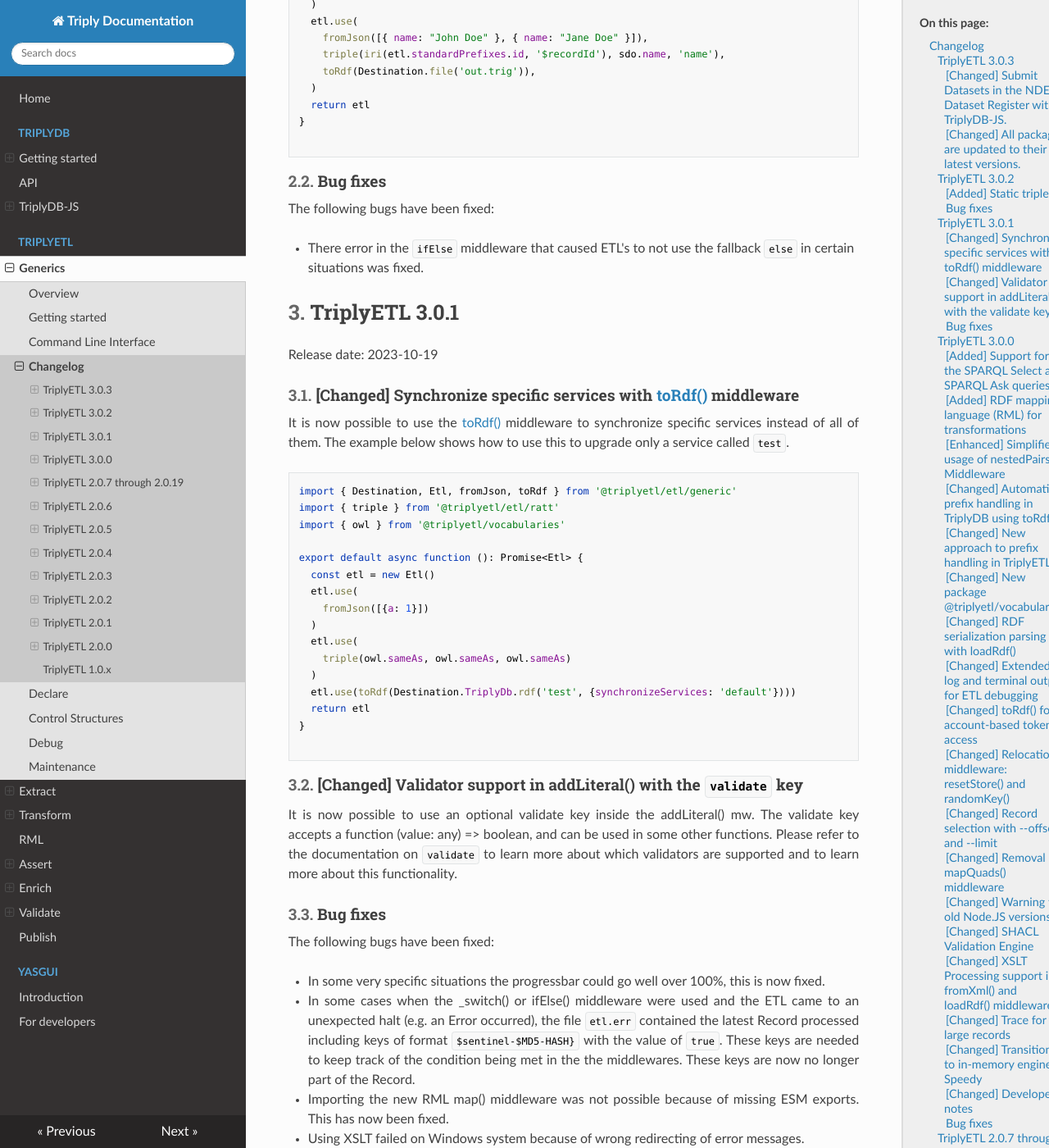
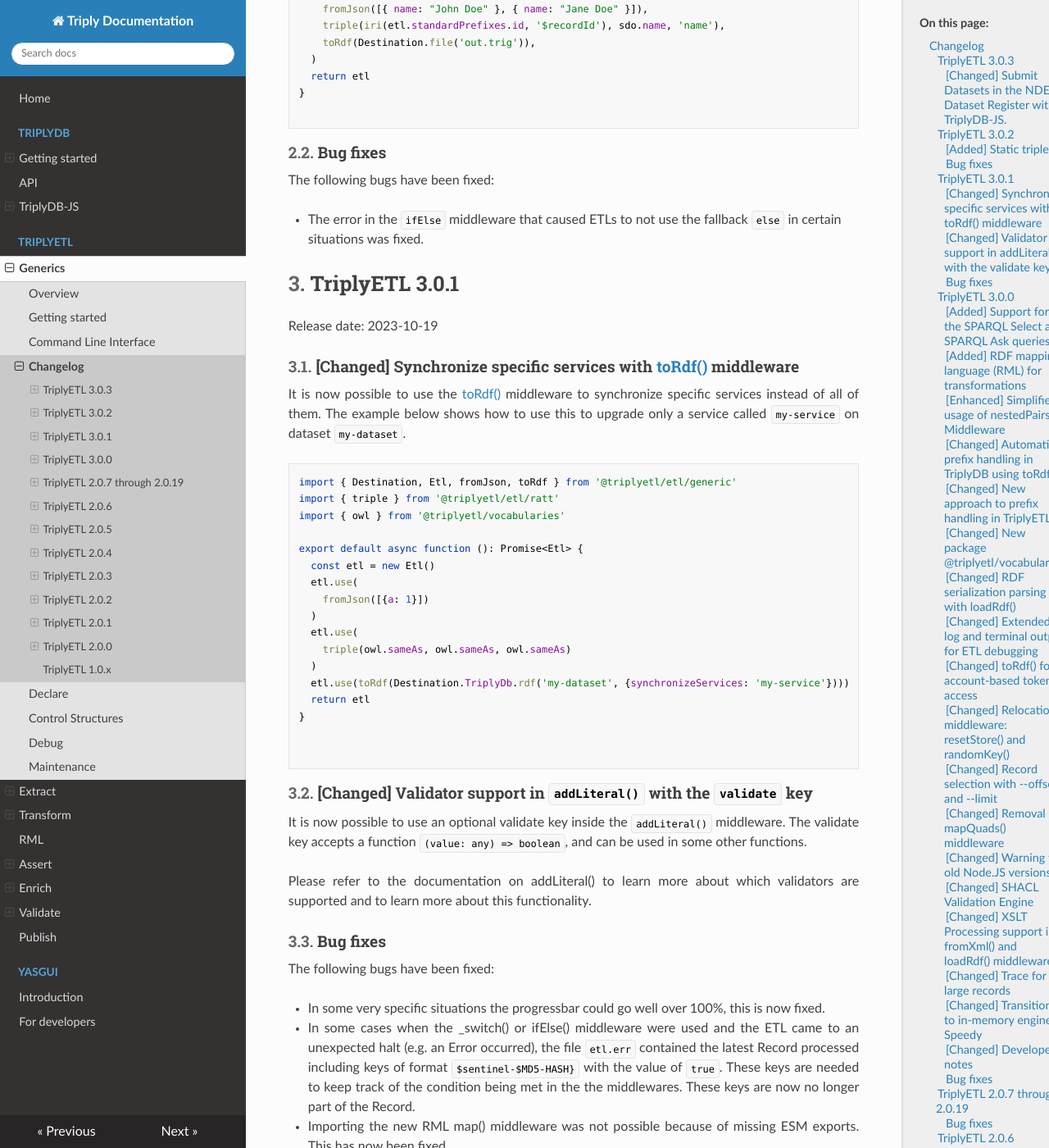
Before and after one commit to TriplyDB/Documentation, an MkDocs documentation site: the page built from docs/triply-etl/changelog/index.md, in a window 1280 px wide and 1400 px high, scrolled down 1238 px. Shown: the whole window at 82% size. Built offline with MkDocs 1.6.1, drawn with Linux system fonts in a browser that asks for light colours; some of the changed text lies outside the part shown.

Commit message:
Minor changes

````diff
--- a/docs/triply-etl/changelog/index.md
+++ b/docs/triply-etl/changelog/index.md
@@ -20,15 +20,13 @@
 toTriplyDb({dataset: 'nde', opts: {submitToNDEDatasetRegister: true}})
 ```
 
-### [Changed] All packages are updated to their latest versions.
-
 
 ## TriplyETL 3.0.2
 
 Release date: 2023-10-23
 
 ### [Added] Static triples
-You can now assert so called `static triples` as a one-time assertion, before or without any Extractors. Those are triples that are not related to the source extractors, but should only be asserted once per ETL.
+You can now assert so called `static triples` as a one-time assertion, before or without any [Extractors](../extract/formats). Those are triples that are not related to the source extractors, but should only be asserted once per ETL.
 
 ```ts
 import { Destination, Etl, fromJson, toRdf } from '@triplyetl/etl/generic'
@@ -57,15 +55,15 @@
 ### Bug fixes
 The following bugs have been fixed:
 
-- There error in the `ifElse` middleware that caused ETL's to not use the fallback `else` in certain situations was fixed.
+- The error in the `ifElse` middleware that caused ETLs to not use the fallback `else` in certain situations was fixed.
 
 ## TriplyETL 3.0.1
 
 Release date: 2023-10-19
 
 ### [Changed] Synchronize specific services with [toRdf()](../publish/#local-data-destinations) middleware
-It is now possible to use the [toRdf()](../publish/#local-data-destinations) middleware to synchronize specific services instead of all of them. The example below shows how to use this to upgrade only a service called `test`.
-<!-- check this with DIT -->
+It is now possible to use the [toRdf()](../publish/#local-data-destinations) middleware to synchronize specific services instead of all of them. The example below shows how to use this to upgrade only a service called `my-service` on dataset `my-dataset`.
+
 ```ts
 import { Destination, Etl, fromJson, toRdf } from '@triplyetl/etl/generic'
 import { triple } from '@triplyetl/etl/ratt'
@@ -79,13 +77,16 @@
   etl.use(
     triple(owl.sameAs, owl.sameAs, owl.sameAs)
   )
-  etl.use(toRdf(Destination.TriplyDb.rdf('test', {synchronizeServices: 'default'})))
+  etl.use(toRdf(Destination.TriplyDb.rdf('my-dataset', {synchronizeServices: 'my-service'})))
   return etl
 }
 
+
 ```
-### [Changed] Validator support in addLiteral() with the `validate` key
-It is now possible to use an optional validate key inside the addLiteral() mw. The validate key accepts a function (value: any) => boolean, and can be used in some other functions. Please refer to the documentation on `validate` to learn more about which validators are supported and to learn more about this functionality.
+### [Changed] Validator support in `addLiteral()` with the `validate` key
+It is now possible to use an optional validate key inside the `addLiteral()` middleware. The validate key accepts a function `(value: any) => boolean`, and can be used in some other functions.
+<!-- TODO add external documentation and link it here -->
+Please refer to the documentation on addLiteral() to learn more about which validators are supported and to learn more about this functionality.
 
 ### Bug fixes
 The following bugs have been fixed:
````
